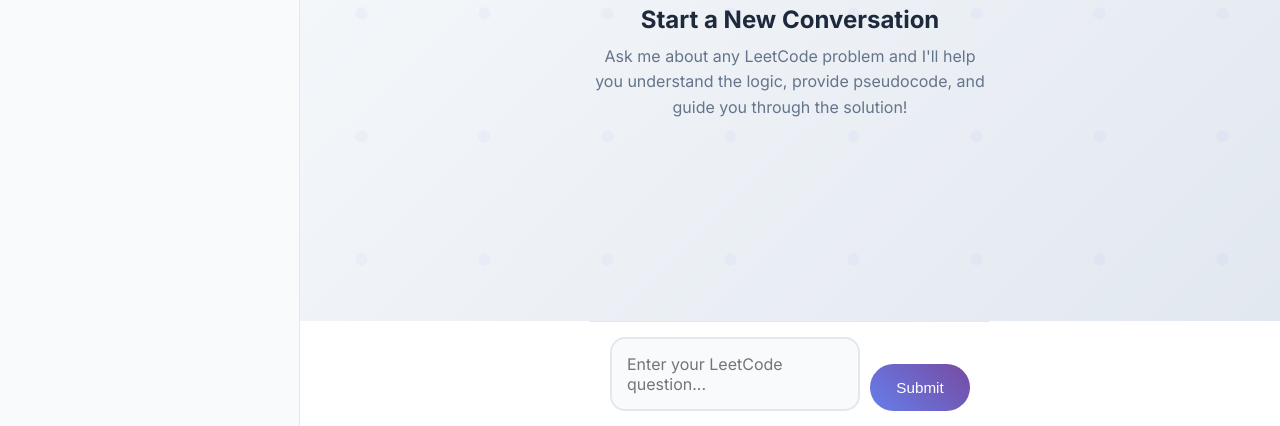
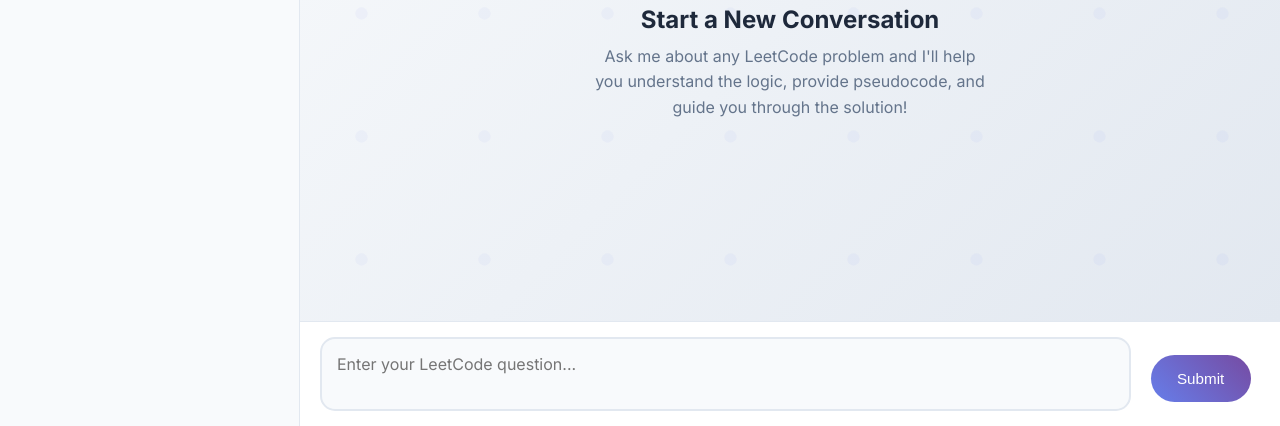
Before and after one commit to Ananya1575/LeetTutor, a website: page client/chat.html in a window 1280 px wide. Shown: the part 374-800 px from the top of the page. Drawn offline with nearby package versions, Linux system fonts and the light colour scheme; no server answers; sample sign-in values are in the browser's storage.

Commit message:
new commit

```diff
--- a/client/chat.css
+++ b/client/chat.css
@@ -278,6 +278,7 @@
     text-decoration: none;
     display: inline-block;
     text-align: center;
+    margin:1%;
 }
 
 body.dark-mode .button {
@@ -757,7 +758,7 @@
 }
 
 form {
-    max-width: 400px;
+    max-width: 100%;
     margin: 0 auto;
 }
 
```
